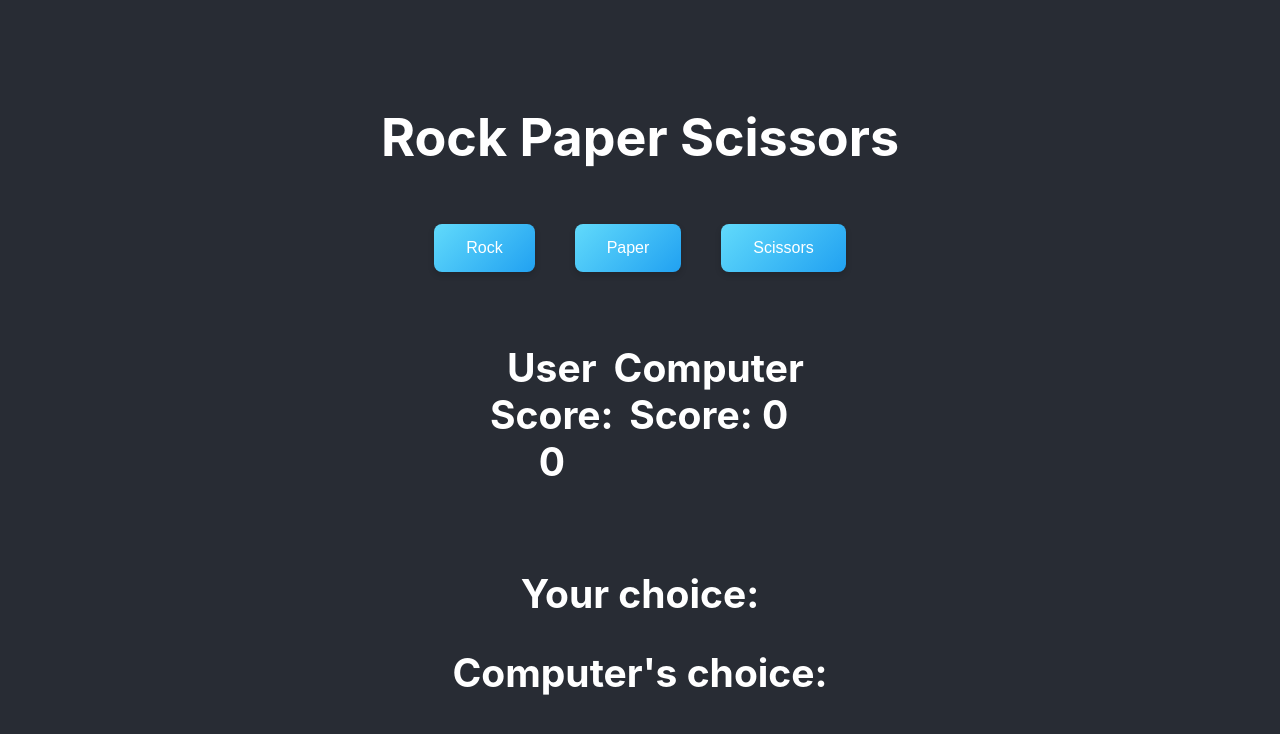
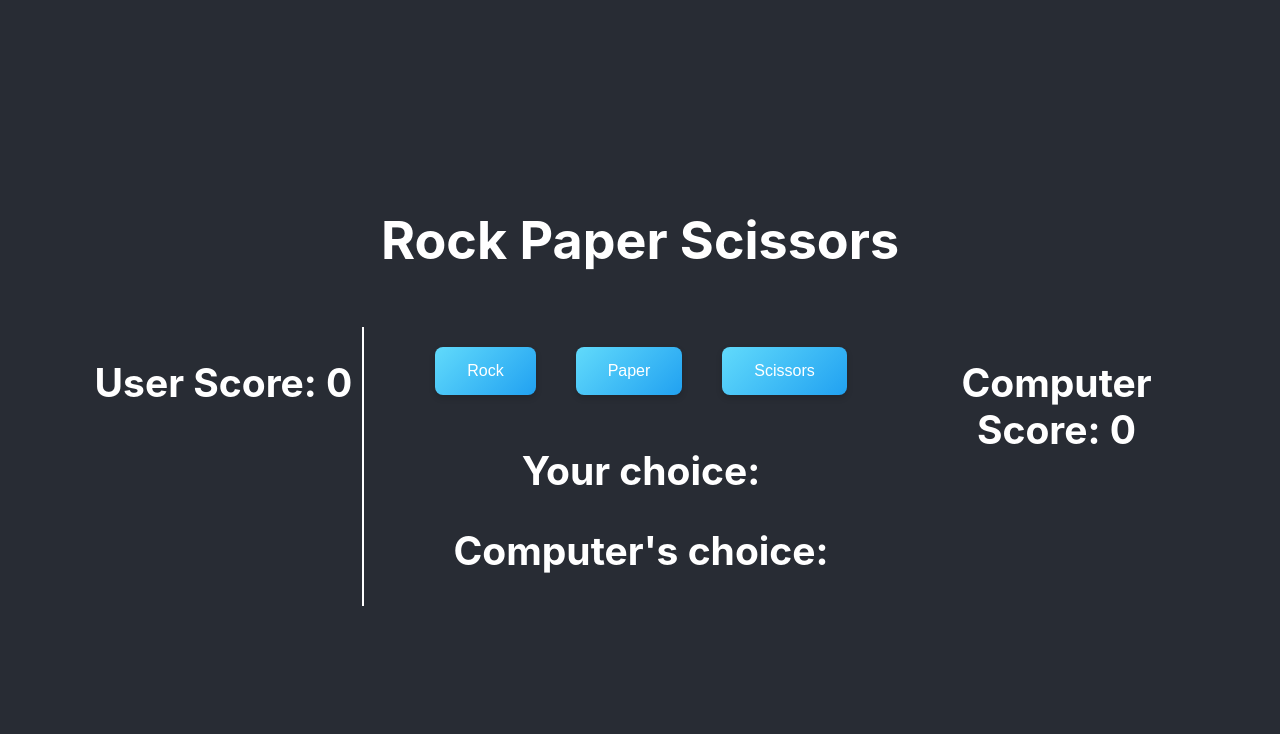
Before and after one commit to Harshak-1744/Codedamn-Front-End, a React (Create React App) app in the folder React-Projects/project-6/: page / in a window 1280 px wide. Shown: the top 734 px of the page. Built offline with nearby package versions, Linux system fonts and the light colour scheme.

Commit message:
modified:   React-Projects/project-6/src/components/Game.jsx 	modified:   React-Projects/project-6/src/styles/App.css

```diff
--- a/React-Projects/project-6/src/components/Game.jsx
+++ b/React-Projects/project-6/src/components/Game.jsx
@@ -35,23 +35,25 @@ export default function Game() {
     return (
         <div className="App-header">
             <h1>Rock Paper Scissors</h1>
-            <div>
-                <button className="App-button" onClick={() => handleUserChoice('rock')}>Rock</button>
-                <button className="App-button" onClick={() => handleUserChoice('paper')}>Paper</button>
-                <button className="App-button" onClick={() => handleUserChoice('scissors')}>Scissors</button>
-            </div>
-            <div style={{ display: 'flex', justifyContent: 'space-between', width: '300px', margin: '20px auto' }}>
-                <div>
+            <div className="score-board">
+                <div className="score">
                     <h2>User Score: {userScore}</h2>
                 </div>
-                <div>
+                <div className="game">
+                    <div>
+                        <button className="App-button" onClick={() => handleUserChoice('rock')}>Rock</button>
+                        <button className="App-button" onClick={() => handleUserChoice('paper')}>Paper</button>
+                        <button className="App-button" onClick={() => handleUserChoice('scissors')}>Scissors</button>
+                    </div>
+                    <div>
+                        <h2>Your choice: {userChoice}</h2>
+                        <h2>Computer's choice: {computerChoice}</h2>
+                        <h2>{result}</h2>
+                    </div>
+                </div>
+                <div className="score">
                     <h2>Computer Score: {computerScore}</h2>
                 </div>
-            </div>
-            <div>
-                <h2>Your choice: {userChoice}</h2>
-                <h2>Computer's choice: {computerChoice}</h2>
-                <h2>{result}</h2>
             </div>
         </div>
     );
--- a/React-Projects/project-6/src/styles/App.css
+++ b/React-Projects/project-6/src/styles/App.css
@@ -61,3 +61,28 @@
   transform: scale(0.95);
   box-shadow: 0 2px 5px rgba(0, 0, 0, 0.2);
 }
+
+.score-board {
+  display: flex;
+  justify-content: space-between;
+  width: 100%;
+  padding: 20px;
+}
+
+.score {
+  flex: 1;
+  text-align: center;
+  border-right: 2px solid white;
+}
+
+.score:last-child {
+  border-right: none;
+}
+
+.game {
+  flex: 2;
+  display: flex;
+  flex-direction: column;
+  align-items: center;
+  justify-content: center;
+}
```
